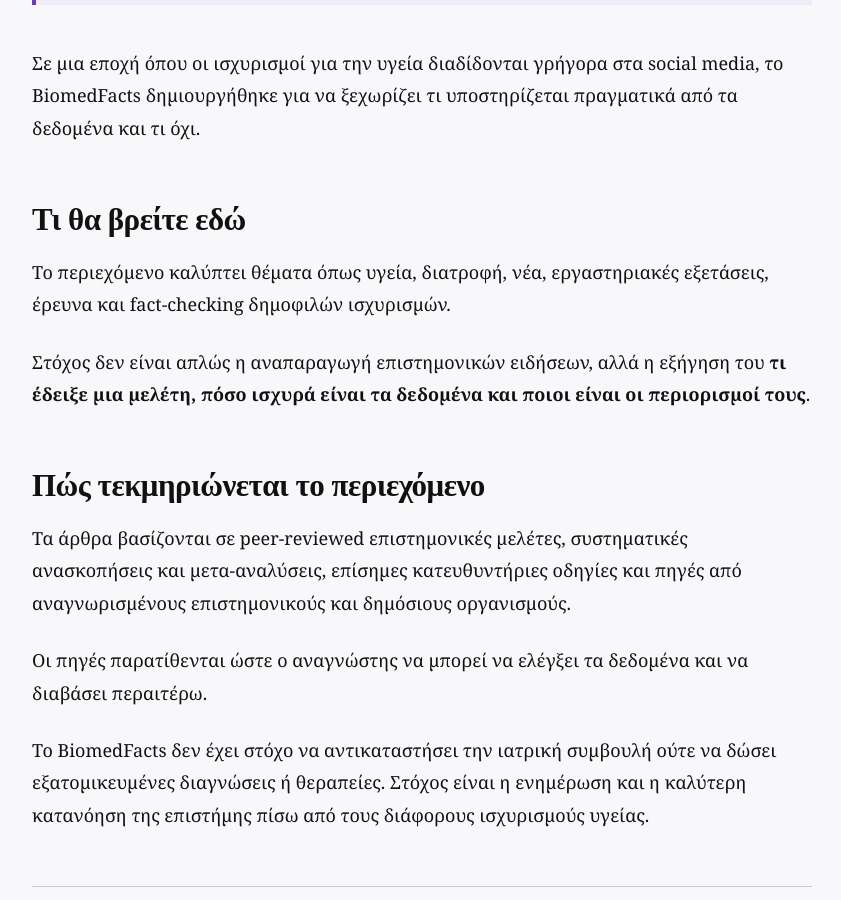
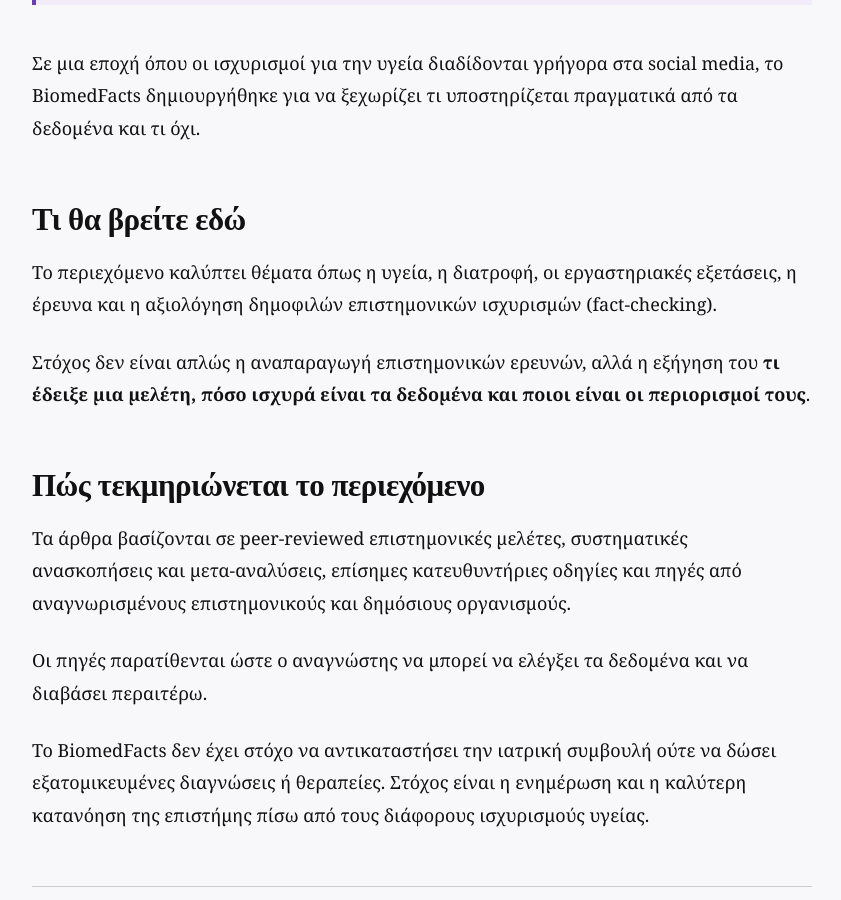
Before and after one commit to BiomedFacts/BiomedFacts, a Jekyll site: the page built from about.md, in a window 1280 px wide and 900 px high, scrolled down 542 px. Shown: the whole window, without its empty margins (218-1059 px from the left). Built offline with Jekyll 4.4.1, drawn with Linux system fonts in a browser that asks for light colours.

Commit message:
Update about.md

```diff
--- a/about.md
+++ b/about.md
@@ -13,9 +13,9 @@
 
 ## Τι θα βρείτε εδώ
 
-Το περιεχόμενο καλύπτει θέματα όπως υγεία, διατροφή, νέα, εργαστηριακές εξετάσεις, έρευνα και fact-checking δημοφιλών ισχυρισμών.
+Το περιεχόμενο καλύπτει θέματα όπως η υγεία, η διατροφή, οι εργαστηριακές εξετάσεις, η έρευνα και η αξιολόγηση δημοφιλών επιστημονικών ισχυρισμών (fact-checking).
 
-Στόχος δεν είναι απλώς η αναπαραγωγή επιστημονικών ειδήσεων, αλλά η εξήγηση του **τι έδειξε μια μελέτη, πόσο ισχυρά είναι τα δεδομένα και ποιοι είναι οι περιορισμοί τους**.
+Στόχος δεν είναι απλώς η αναπαραγωγή επιστημονικών ερευνών, αλλά η εξήγηση του **τι έδειξε μια μελέτη, πόσο ισχυρά είναι τα δεδομένα και ποιοι είναι οι περιορισμοί τους**.
 
 ## Πώς τεκμηριώνεται το περιεχόμενο
 
```
